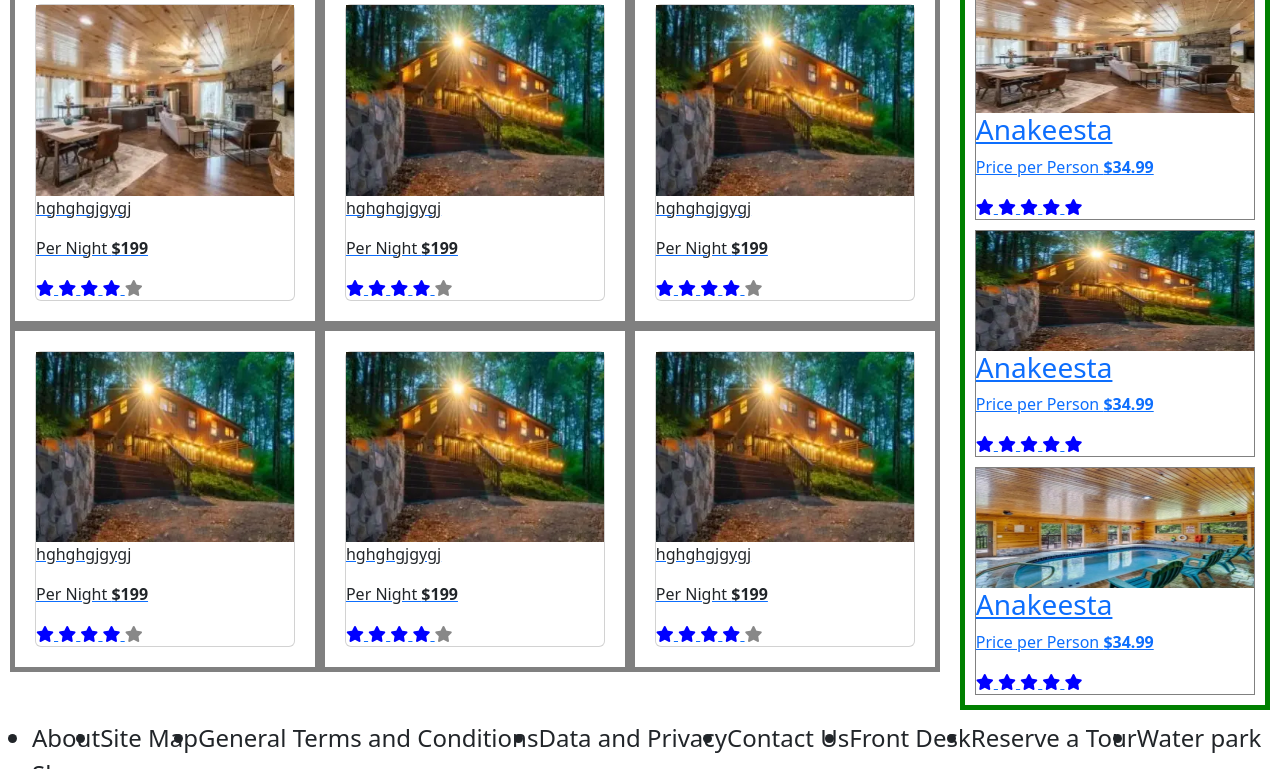
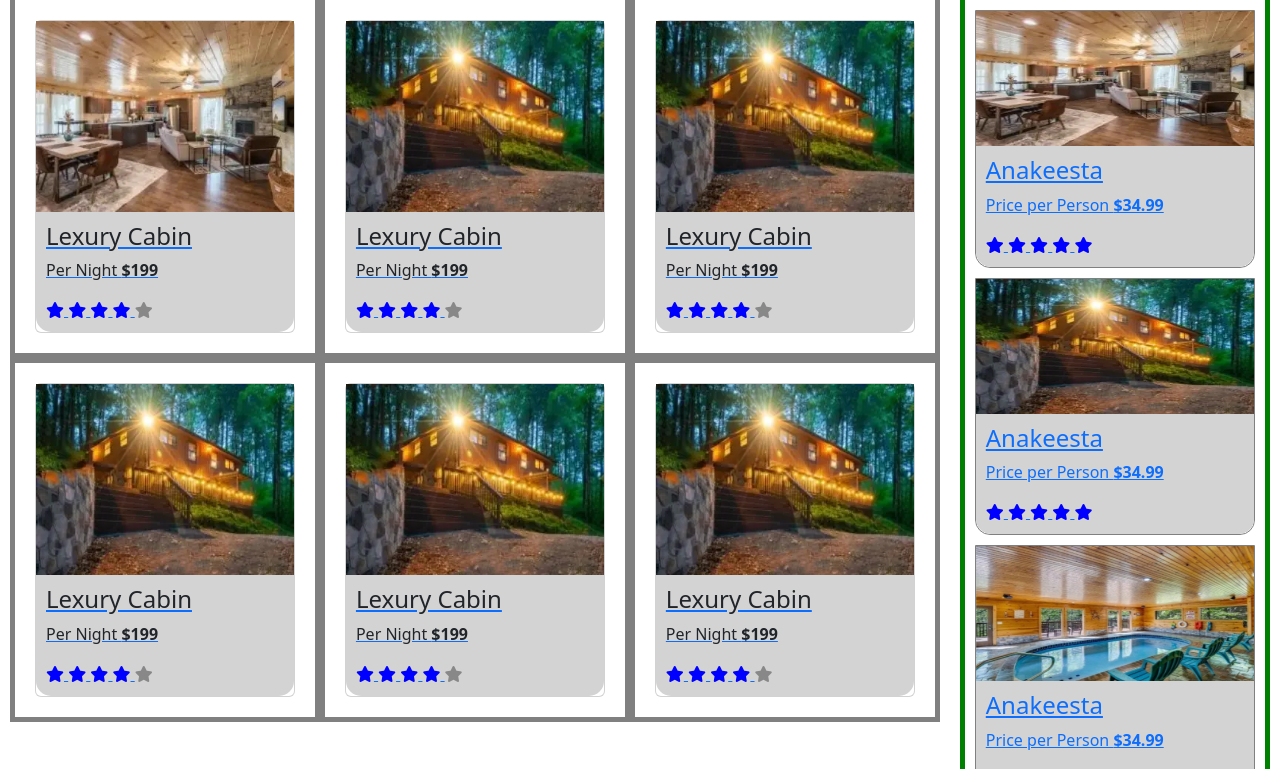
Before and after one commit to DanielG79/SBA-307-Assignment, a plain HTML site: page main.html in a window 1280 px wide. Shown: the part 345-1114 px from the top of the page. Drawn offline with nearby package versions, Linux system fonts and the light colour scheme.

Commit message:
adjusted the heights of the cards

```diff
--- a/CSS/main.css
+++ b/CSS/main.css
@@ -50,6 +50,20 @@ aside {
 .card {
 
 }
+
+.card_aside {
+    border-radius: 0 0 15px 15px;
+    margin: 10px;
+}
+.card_text-wrap {
+    border-radius: 0 0 15px 15px;
+    background-color: lightgrey;
+
+}
+
+.text-align {
+    padding: 10px 0 10px 10px;
+}
 .card_aside {
     border: solid 1px gray;
     margin: 10px;
--- a/main.html
+++ b/main.html
@@ -77,17 +77,18 @@
     </section>
     <!-- *********************Main Starts here********************** -->
     <!-- *********************************************************** -->
+    <h1>Cabins of the smokie mountain</h1>
     <section class="flex">
             <section id="main-aside">
         <main>
-            <p>Cabins of the smokie mountain</p>
+
             <div class="flex">
                 <div class="cabins">
                     <a href="#">
                         <div class="card">
                             <img src="./Images/gat3.webp" alt="#" width="300px">
-                            <div class="card_text-wrap">
-                                <p>hghghgjgygj</p>
+                            <div class="card_text-wrap text-align">
+                                <h4>Lexury Cabin</h4>
                                 <p>Per Night <strong>$199</strong></p>
                                 <i class="fas fa-star bluestar"></i>
                                 <i class="fas fa-star bluestar"></i>
@@ -102,8 +103,8 @@
                     <a href="#">
                         <div class="card">
                             <img src="./Images/gat2.webp" alt="#" width="100%">
-                            <div class="card_text-wrap">
-                                <p>hghghgjgygj</p>
+                            <div class="card_text-wrap text-align">
+                                <h4>Lexury Cabin</h4>
                                 <p>Per Night <strong>$199</strong></p>
                                 <i class="fas fa-star bluestar"></i>
                                 <i class="fas fa-star bluestar"></i>
@@ -118,8 +119,8 @@
                     <a href="#">
                         <div class="card">
                             <img src="./Images/gat2.webp" alt="#" width="100%">
-                            <div class="card_text-wrap">
-                                <p>hghghgjgygj</p>
+                            <div class="card_text-wrap text-align">
+                                <h4>Lexury Cabin</h4>
                                 <p>Per Night <strong>$199</strong></p>
                                 <i class="fas fa-star bluestar"></i>
                                 <i class="fas fa-star bluestar"></i>
@@ -136,8 +137,8 @@
                     <a href="#">
                         <div class="card">
                             <img src="./Images/gat2.webp" alt="#" width="100%">
-                            <div class="card_text-wrap">
-                                <p>hghghgjgygj</p>
+                            <div class="card_text-wrap text-align">
+                                <h4>Lexury Cabin</h4>
                                 <p>Per Night <strong>$199</strong></p>
                                 <i class="fas fa-star bluestar"></i>
                                 <i class="fas fa-star bluestar"></i>
@@ -152,8 +153,8 @@
                     <a href="#">
                         <div class="card">
                             <img src="./Images/gat2.webp" alt="#" width="100%">
-                            <div class="card_text-wrap">
-                                <p>hghghgjgygj</p>
+                            <div class="card_text-wrap text-align">
+                                <h4>Lexury Cabin</h4>
                                 <p>Per Night <strong>$199</strong></p>
                                 <i class="fas fa-star bluestar"></i>
                                 <i class="fas fa-star bluestar"></i>
@@ -168,8 +169,8 @@
                     <a href="#">
                         <div class="card">
                             <img src="./Images/gat2.webp" alt="#" width="100%">
-                            <div class="card_text-wrap">
-                                <p>hghghgjgygj</p>
+                            <div class="card_text-wrap text-align">
+                                <h4>Lexury Cabin</h4>
                                 <p>Per Night <strong>$199</strong></p>
                                 <i class="fas fa-star bluestar"></i>
                                 <i class="fas fa-star bluestar"></i>
@@ -189,13 +190,13 @@
     <!-- ***************Aside Starts here****************** -->
     <!-- ************************************************** -->
     <aside>
-        <h2>Popular</h2>
+        <!-- <h2>Popular</h2> -->
         <div class="aside">
                     <a href="#">
             <div class="card_aside">
-                <img src="./Images/gat3.webp" alt="" height="120px">
-                <div class="card_text_wrapper">
-                    <h3>Anakeesta</h3>
+                <img src="./Images/gat3.webp" alt="" height="135px">
+                <div class="card_text-wrap text-align">
+                    <h4>Anakeesta</h4>
                     <p>Price per Person <strong>$34.99</strong></p>
                     <i class="fas fa-star bluestar"></i>
                     <i class="fas fa-star bluestar"></i>
@@ -208,9 +209,9 @@
 
         <a href="#">
             <div class="card_aside">
-                <img src="./Images/gat2.webp" alt="" height="120px">
-                <div class="card_text_wrapper">
-                    <h3>Anakeesta</h3>
+                <img src="./Images/gat2.webp" alt="" height="135px">
+                <div class="card_text-wrap text-align">
+                    <h4>Anakeesta</h4>
                     <p>Price per Person <strong>$34.99</strong></p>
                     <i class="fas fa-star bluestar"></i>
                     <i class="fas fa-star bluestar"></i>
@@ -223,15 +224,18 @@
 
         <a href="#">
             <div class="card_aside">
-                <img src="./Images/gat6.jpg" alt="" height="120px">
-                <div class="card_text_wrapper">
-                    <h3>Anakeesta</h3>
+                <img src="./Images/gat6.jpg" alt="" height="135px">
+                <div class="card_text-wrap">
+                    <div class="text-align">
+                        <h4>Anakeesta</h4>
                         <p>Price per Person <strong>$34.99</strong></p>
                         <i class="fas fa-star bluestar"></i>
                         <i class="fas fa-star bluestar"></i>
                         <i class="fas fa-star bluestar"></i>
                         <i class="fas fa-star bluestar"></i>
                         <i class="fas fa-star bluestar"></i>
+                    </div>
+
                 </div>
             </div>
         </a>
```
Lines whose indentation alone changed are shown as unchanged.
